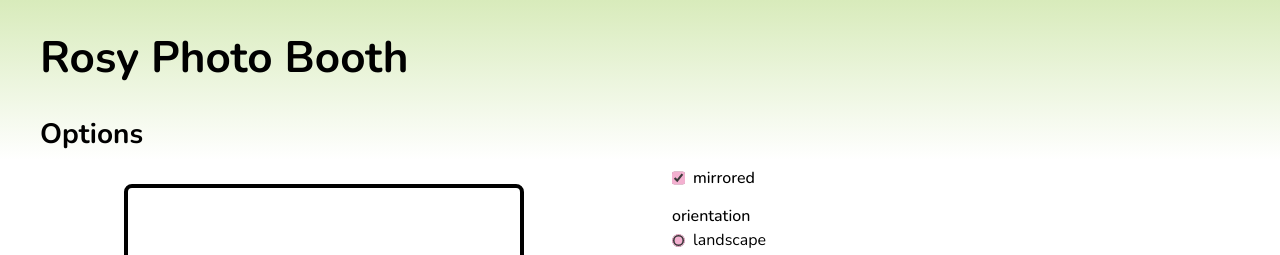
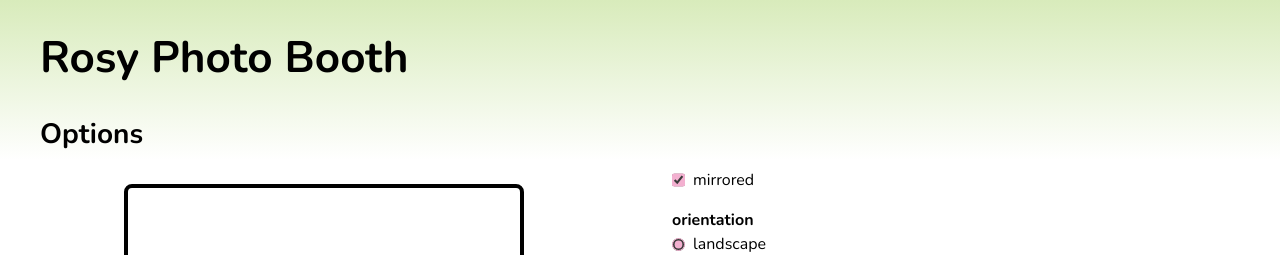
Before and after one commit to sharonyang16/rosy-photo-booth, a Next.js app: page / in a window 1280 px wide. Shown: the top 255 px of the page. Built offline with nearby package versions, Linux system fonts and the light colour scheme; no server answers.

Commit message:
Adjust label weight

```diff
--- a/src/components/base/Typography.tsx
+++ b/src/components/base/Typography.tsx
@@ -7,7 +7,7 @@ const typographyVariants = cva("", {
     variant: {
       title: "text-[44px] leading-[52px] font-bold",
       header: "text-[28px] leading-[36px] font-bold",
-      label: "text-base leading-[1.25] font-medium",
+      label: "text-base leading-[1.25] font-bold",
       body: "text-base",
     },
   },
--- a/src/components/pages/OptionsPage/OptionsForm/OptionsForm.tsx
+++ b/src/components/pages/OptionsPage/OptionsForm/OptionsForm.tsx
@@ -25,7 +25,7 @@ const OptionsForm = ({
           checked={mirrored}
           onChange={handleMirroredChange}
         />
-        <Typography variant="label" as="label">
+        <Typography as="label">
           mirrored
         </Typography>
       </fieldset>
```
